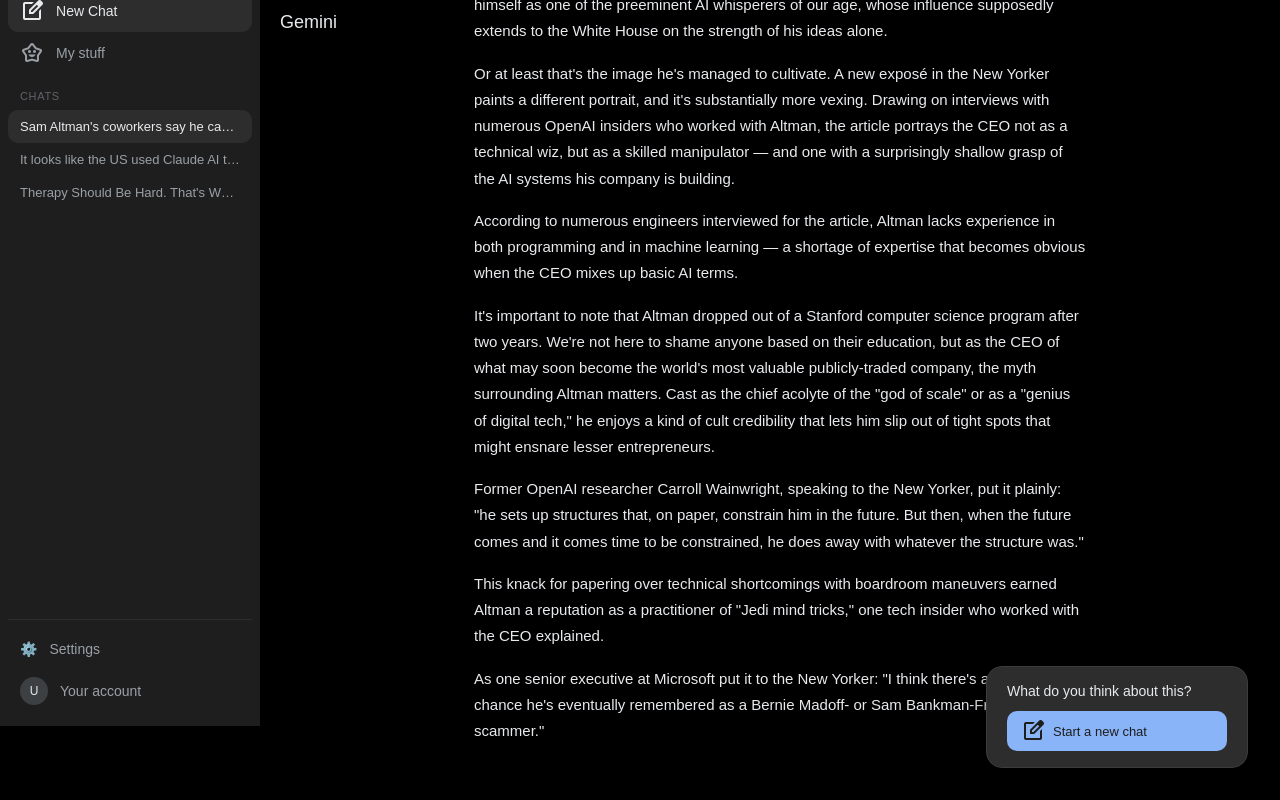
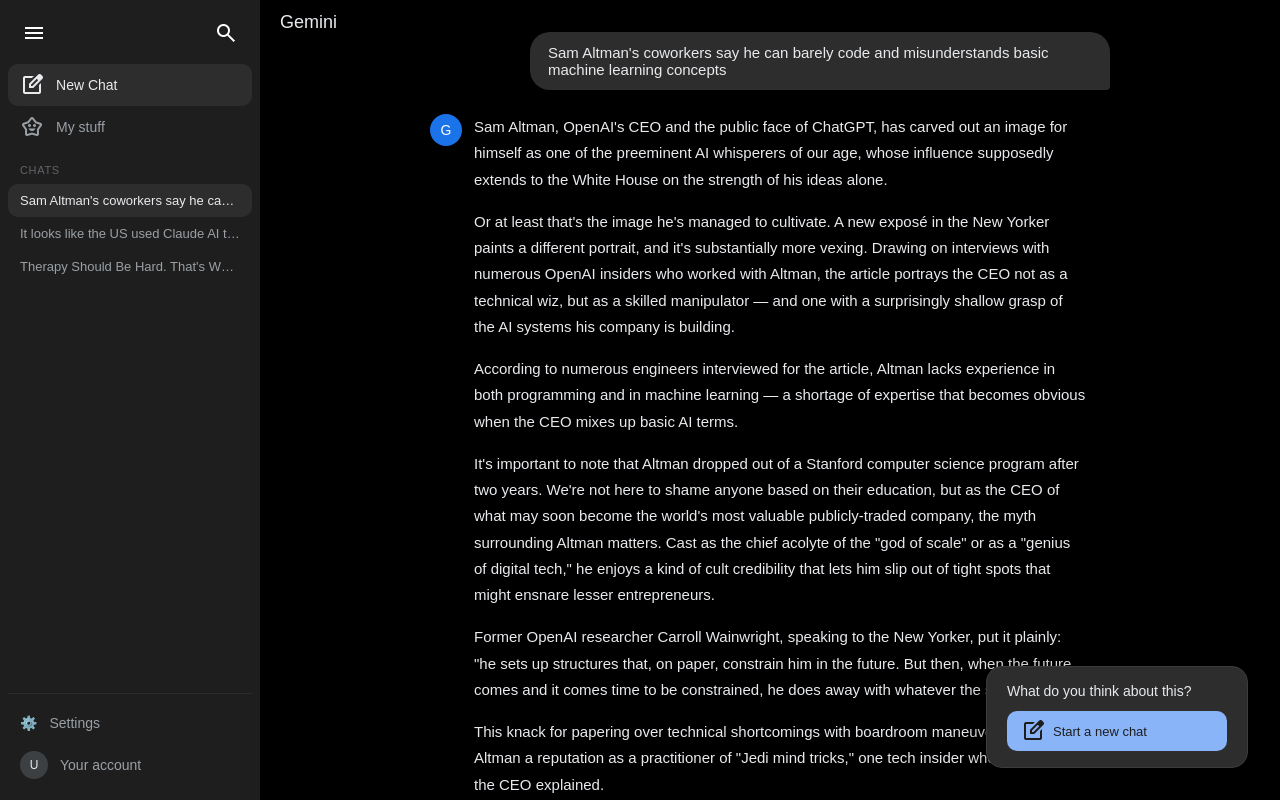
Before and after one commit to MaraxD/analog-is-dying, a React (Create React App) app in the folder frontend/: page / in a window 1280 px wide. Both pictures are taken after a click on the element 130 px from the left and 200 px from the top of the page. Built offline with nearby package versions, Linux system fonts and the light colour scheme; a web font is replaced by a local one.

Commit message:
fixed scrolling and header title

```diff
--- a/frontend/src/App.css
+++ b/frontend/src/App.css
@@ -17,8 +17,6 @@
   background-color: #000000;
   min-height: 100vh;
   display: flex;
-  align-items: center;
-  justify-content: center;
   font-size: calc(10px + 2vmin);
   color: white;
   height: 100%;
@@ -31,6 +29,7 @@
   flex-direction: column;
   min-height: 0;
   overflow: hidden;
+  position: relative;
   /* no centering here by default */
 }
 
@@ -58,17 +57,18 @@
 }
 
 .input-wrap--bottom {
-  position: fixed;
+  position: absolute;
   bottom: 0;
   left: 50%;
   transform: translateX(-50%);
   padding: 1rem 1rem 1.5rem;
-  background: linear-gradient(to top, #0d0d0d 60%, transparent);
+  background: linear-gradient(to top, #000000 60%, transparent);
 }
 
 .topbar {
-  position: fixed;
+  position: absolute;
   top: 0;
+  left: 0;
   display: flex;
   padding: 12px 20px;
   z-index: 10;
--- a/frontend/src/App.js
+++ b/frontend/src/App.js
@@ -18,6 +18,12 @@
     const article = articles.find((a) => a.id === id);
     setActiveArticle(article);
     setIsNewChat(false);
+  };
+
+  const handleHome = () => {
+    setActiveArticle(null);
+    setIsNewChat(false);
+    reset();
   };
 
   const handleNewChat = () => {
@@ -47,7 +53,7 @@
         />
         <main className={`main ${showHome ? "main-home" : ""}`}>
           <div className="topbar">
-            <span className="topbar-logo" onClick={handleNewChat}>Gemini</span>
+            <span className="topbar-logo" onClick={handleHome}>Gemini</span>
           </div>
 
           {showArticle && <GeminiChatView article={activeArticle} />}
--- a/frontend/src/components/GeminiChatView.css
+++ b/frontend/src/components/GeminiChatView.css
@@ -3,6 +3,7 @@
   overflow-y: auto;
   min-height: 0;
   padding: 2rem;
+  padding-bottom: 120px;
 }
 
 .chat-messages {
--- a/frontend/src/components/GeminiChatView.js
+++ b/frontend/src/components/GeminiChatView.js
@@ -2,10 +2,12 @@
 import './GeminiChatView.css';
 
 export default function GeminiChatView({ article }) {
-  const bottomRef = useRef(null);
+  const containerRef = useRef(null);
 
   useEffect(() => {
-    bottomRef.current?.scrollIntoView({ behavior: "smooth" });
+    if (containerRef.current) {
+      containerRef.current.scrollTop = 0;
+    }
   }, [article]);
 
   if (!article) return (
@@ -15,7 +17,7 @@
   );
 
   return (
-    <div className="chat-view">
+    <div className="chat-view" ref={containerRef}>
       <div className="chat-messages">
 
 
@@ -35,7 +37,6 @@
           </div>
         </div>
 
-        <div ref={bottomRef} />
       </div>
     </div>
   );
```
